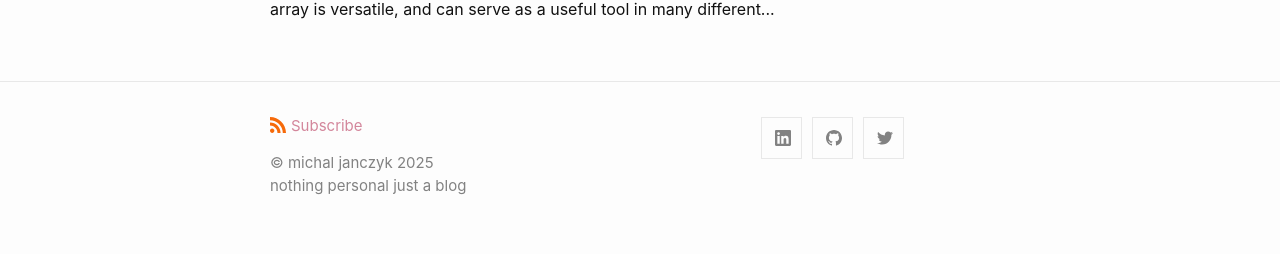
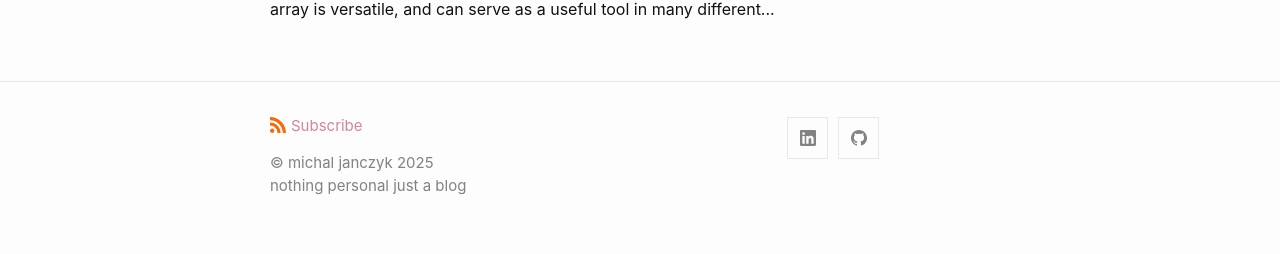
Before and after one commit to michal0janczyk/michaljanczyk.github.io, a Jekyll site: the page built from index.html, in a window 1280 px wide. Shown: the part 1942-2196 px from the top of the page. Built offline with Jekyll 4.4.1, drawn with Linux system fonts in a browser that asks for light colours; the list of posts is cut into pages by our own code.

Commit message:
Update _config.yml

```diff
--- a/_config.yml
+++ b/_config.yml
@@ -5,7 +5,7 @@
 description: > # this means to ignore newlines until "baseurl:"
   nothing personal just a blog
 baseurl: "" # the subpath of your site, e.g. /blog
-url: "https://michal0janczyk.github.io" # the base hostname & protocol for your site, e.g. http://example.com
+url: "https://michaljanczyk.com" # the base hostname & protocol for your site, e.g. http://example.com
 
 # Excerpts
 # Another obvious difference was the lack of an excerpt under each post title.
@@ -23,11 +23,10 @@
   # generate social links in footer
   social_links:
     linkedin: michal-janczyk
-    github: michal0janczyk
-    twitter: michal0janczyk
+    github: michaljanczyk
 
 # Build settings
-theme: minima
+theme: jekyll-theme-minimal
 copyright: "michal janczyk"
 # title-logo: /images/m_janczyk.jpg
 
```
